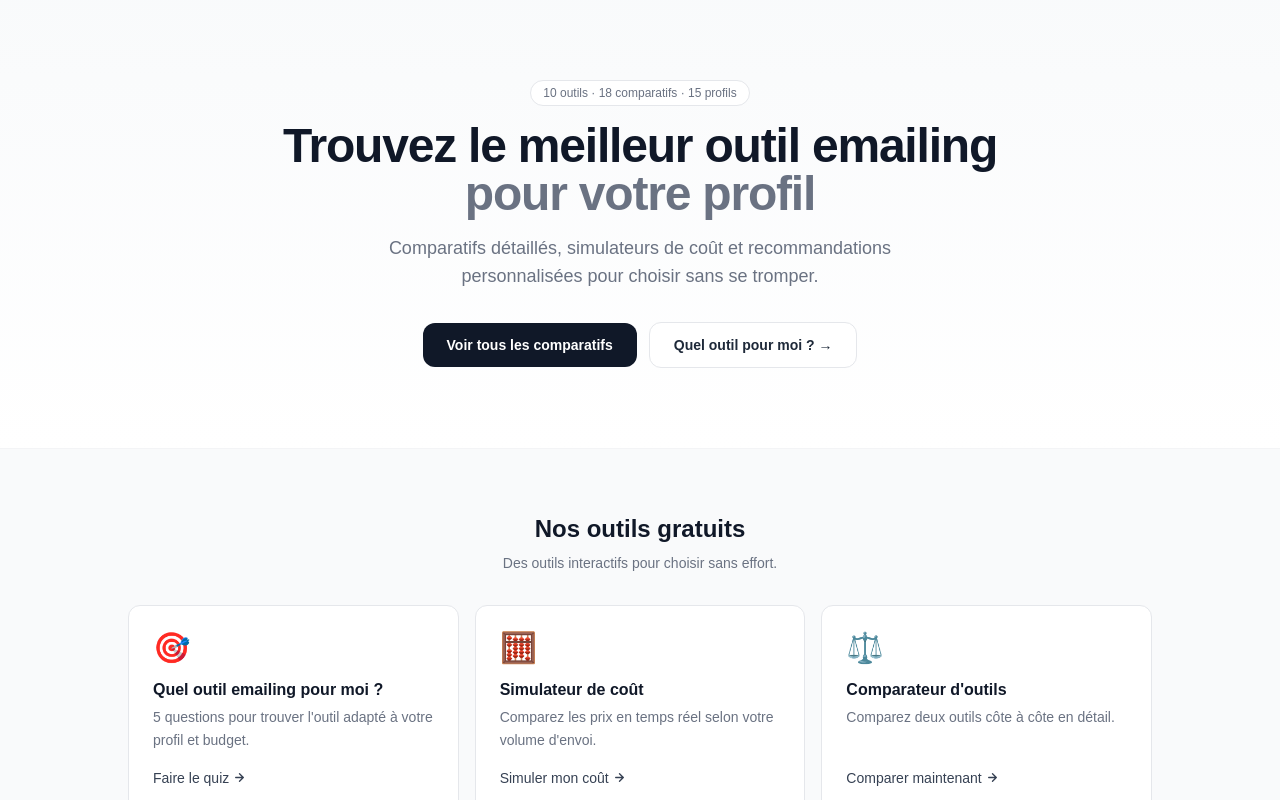
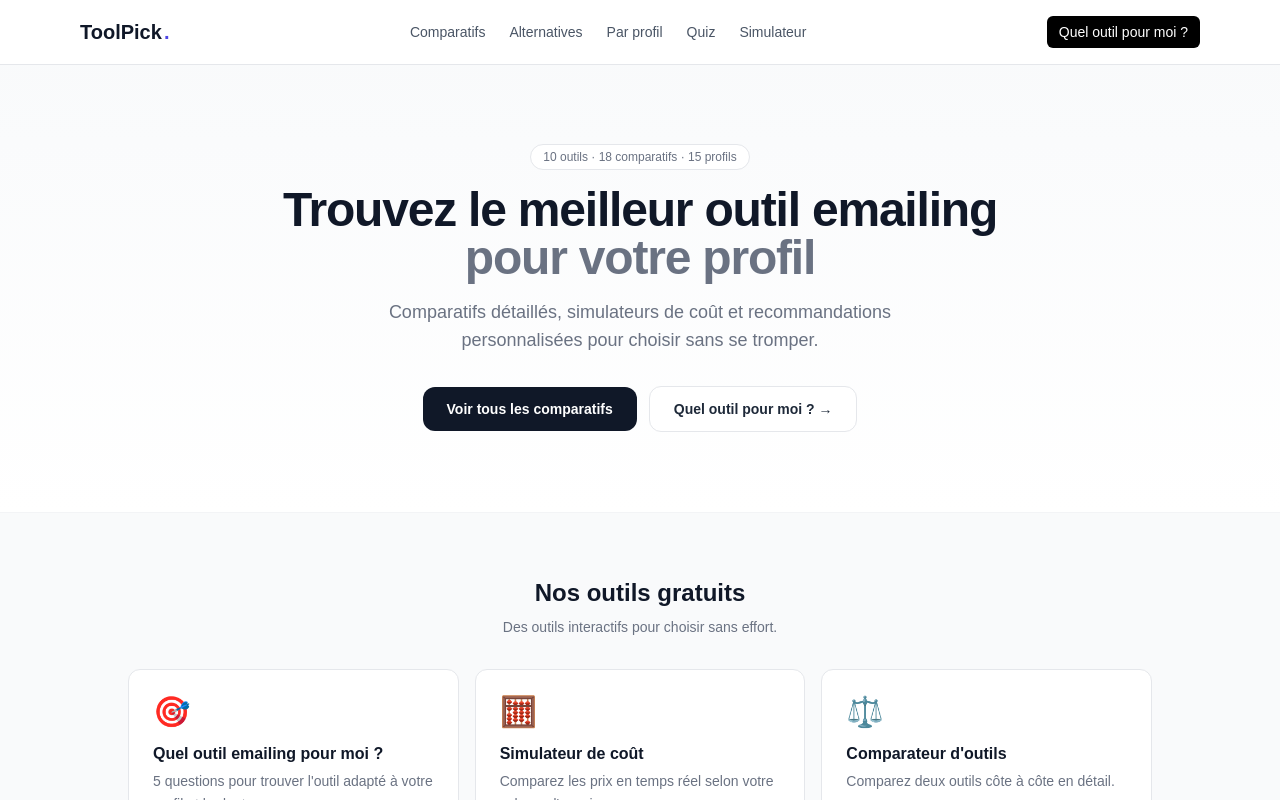
Before and after one commit to ectoplasma44-beep/comparemailing, a Next.js app: page / in a window 1280 px wide. Shown: the top 800 px of the page. Built offline with nearby package versions, Linux system fonts and the light colour scheme.

Commit message:
feat: header navigation global

```diff
--- a/app/layout.tsx
+++ b/app/layout.tsx
@@ -3,6 +3,7 @@ import { Geist, Geist_Mono } from "next/font/google";
 import Script from "next/script";
 import "./globals.css";
 import { GA_ID } from "@/lib/gtag";
+import Header from "@/components/Header";
 
 const geistSans = Geist({
   variable: "--font-geist-sans",
@@ -42,7 +43,10 @@ export default function RootLayout({
             gtag('config', '${GA_ID}');
           `}
         </Script>
-        {children}
+        <Header />
+        <main className="pt-16">
+          {children}
+        </main>
       </body>
     </html>
   );
--- /dev/null
+++ b/components/Header.tsx
@@ -0,0 +1,89 @@
+"use client";
+
+import { useState } from "react";
+import Link from "next/link";
+
+const navLinks = [
+  { label: "Comparatifs", href: "/#comparatifs" },
+  { label: "Alternatives", href: "/alternative/mailchimp" },
+  { label: "Par profil", href: "/meilleur-emailing/freelance" },
+  { label: "Quiz", href: "/quiz" },
+  { label: "Simulateur", href: "/simulateur-cout" },
+];
+
+export default function Header() {
+  const [menuOpen, setMenuOpen] = useState(false);
+
+  return (
+    <header className="fixed top-0 left-0 right-0 z-50 bg-white border-b border-gray-200">
+      <div className="max-w-6xl mx-auto px-4 h-16 flex items-center justify-between">
+        {/* Logo */}
+        <Link href="/" className="text-xl font-bold text-gray-900 flex items-center gap-0.5">
+          ToolPick<span style={{ color: "#4F46E5" }}>.</span>
+        </Link>
+
+        {/* Desktop nav */}
+        <nav className="hidden md:flex items-center gap-6">
+          {navLinks.map((link) => (
+            <Link
+              key={link.href}
+              href={link.href}
+              className="text-sm text-gray-600 hover:text-gray-900 transition-colors"
+            >
+              {link.label}
+            </Link>
+          ))}
+        </nav>
+
+        {/* CTA + hamburger */}
+        <div className="flex items-center gap-3">
+          <Link
+            href="/quiz"
+            className="hidden md:inline-flex items-center px-3 py-1.5 bg-black text-white text-sm rounded-md hover:bg-gray-800 transition-colors"
+          >
+            Quel outil pour moi&nbsp;?
+          </Link>
+
+          <button
+            className="md:hidden p-2 text-gray-600 hover:text-gray-900"
+            onClick={() => setMenuOpen((o) => !o)}
+            aria-label="Menu"
+          >
+            {menuOpen ? (
+              <svg xmlns="http://www.w3.org/2000/svg" className="h-5 w-5" viewBox="0 0 24 24" fill="none" stroke="currentColor" strokeWidth={2}>
+                <path strokeLinecap="round" strokeLinejoin="round" d="M6 18L18 6M6 6l12 12" />
+              </svg>
+            ) : (
+              <svg xmlns="http://www.w3.org/2000/svg" className="h-5 w-5" viewBox="0 0 24 24" fill="none" stroke="currentColor" strokeWidth={2}>
+                <path strokeLinecap="round" strokeLinejoin="round" d="M4 6h16M4 12h16M4 18h16" />
+              </svg>
+            )}
+          </button>
+        </div>
+      </div>
+
+      {/* Mobile menu */}
+      {menuOpen && (
+        <div className="md:hidden border-t border-gray-200 bg-white px-4 py-3 flex flex-col gap-3">
+          {navLinks.map((link) => (
+            <Link
+              key={link.href}
+              href={link.href}
+              className="text-sm text-gray-700 hover:text-gray-900 py-1"
+              onClick={() => setMenuOpen(false)}
+            >
+              {link.label}
+            </Link>
+          ))}
+          <Link
+            href="/quiz"
+            className="mt-1 inline-flex items-center justify-center px-3 py-2 bg-black text-white text-sm rounded-md hover:bg-gray-800 transition-colors"
+            onClick={() => setMenuOpen(false)}
+          >
+            Quel outil pour moi&nbsp;?
+          </Link>
+        </div>
+      )}
+    </header>
+  );
+}
```
